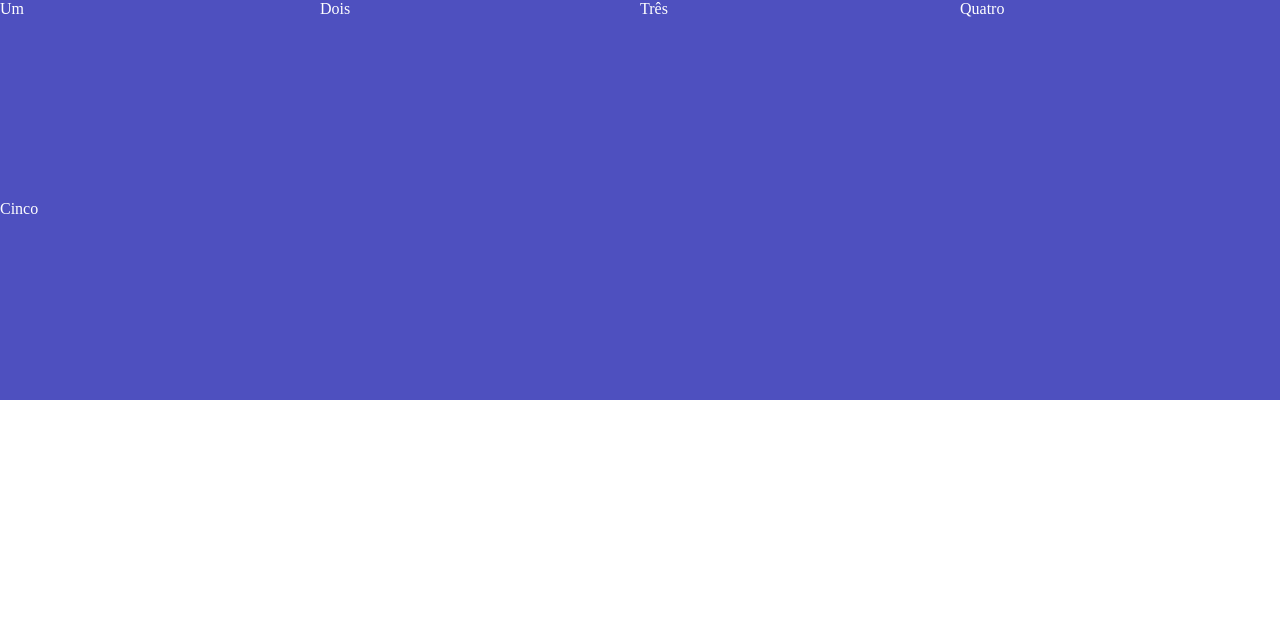
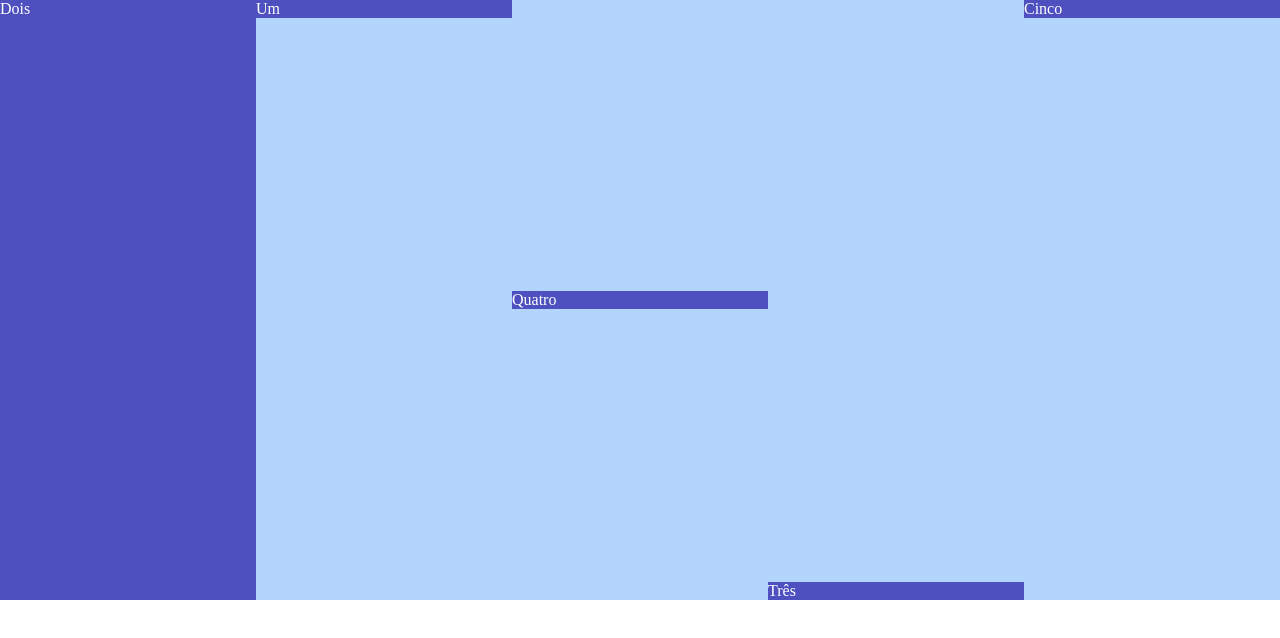
Before and after one commit to fernandams/full-JS, a plain HTML site: page HTML5 and CSS3/css-flexbox.html in a window 1280 px wide. Drawn offline with Linux system fonts and the light colour scheme.

Commit message:
:sparkles: Adds align-self and order Flexbox properties
Third part about CSS Flexbox (content of module about HTML5 and CSS3)

```diff
--- a/HTML5 and CSS3/assets/css/css-flexbox.css
+++ b/HTML5 and CSS3/assets/css/css-flexbox.css
@@ -7,16 +7,39 @@
 .flex-container {
     display: flex;
     justify-content: space-between;
-    flex-flow: row wrap;
-    background: #b3d4fc;;
+    align-items: flex-start;
+    flex-flow: row nowrap;
+    background: #b3d4fc;
+    height: 600px;
 }
 
 .flex-item {
-    /* flex-grow: 1;
-    flex-basis: 320px;
-    flex-shrink: 1; */
-    flex: 1 1 320px;
-    height: 200px;
+    width: 100%;
     color: #fff;
     background: #4E50BF;
 }
+
+.flex-item:nth-child(3) {
+    align-self: flex-end;
+}
+
+.flex-item:nth-child(4) {
+    align-self: center;
+}
+
+.flex-item:nth-child(2) {
+    align-self: stretch;
+}
+
+.flex-item:nth-child(1) {
+    order: -3;
+}
+.flex-item:nth-child(2) {
+    order: -4;
+}
+.flex-item:nth-child(3) {
+    order: -1;
+}
+.flex-item:nth-child(4) {
+    order: -2;
+}
```
